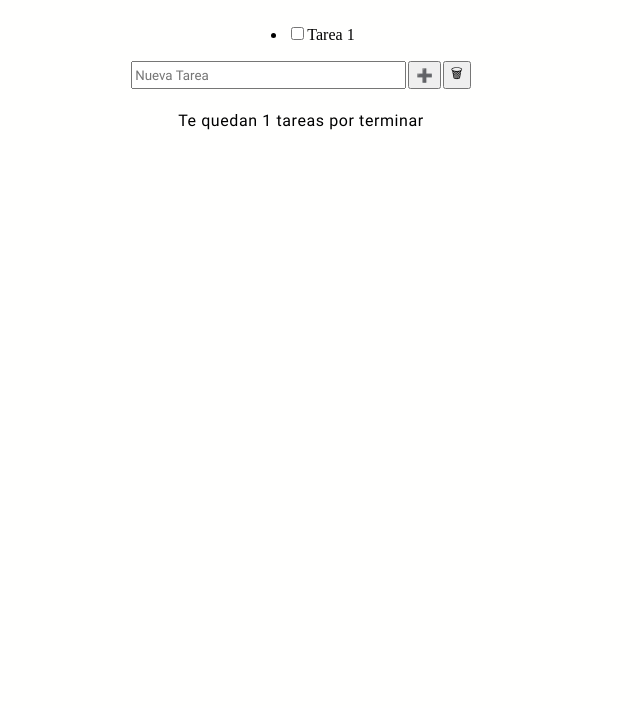
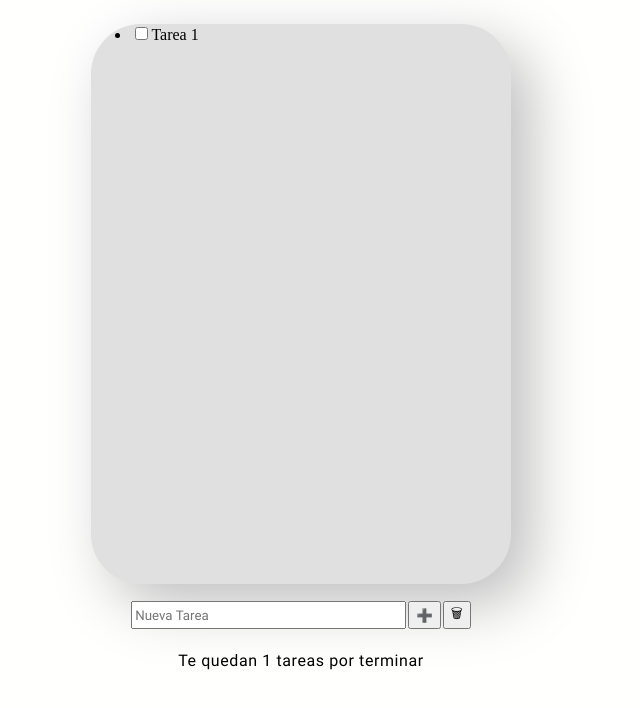
Before and after one commit to smaje99/todo-react, a React (Create React App) app: page / in a window 1280 px wide. Shown: the top 708 px of the page, without its empty margins (339-979 px from the left). Built offline with nearby package versions, Linux system fonts and the light colour scheme.

Commit message:
TodoList styles

```diff
--- a/src/components/TodoList.jsx
+++ b/src/components/TodoList.jsx
@@ -2,9 +2,11 @@ import React from 'react';
 
 import { TodoItem } from './TodoItem'
 
+import '../styles/TodoList.css'
+
 export function TodoList({ todos, toggleTodo }) {
     return (
-        <ul>
+        <ul className="list">
             {todos.map((todo) => (
                 <TodoItem key={todo.id} todo={todo} toggleTodo={toggleTodo} />
             ))}
--- /dev/null
+++ b/src/styles/TodoList.css
@@ -0,0 +1,8 @@
+.list {
+    width: 30%;
+    height: 70vh;
+    border-radius: 50px;
+    background: #e0e0e0;
+    box-shadow:  20px 20px 60px #bebebe,
+                -20px -20px 60px #ffffff;
+}
```
